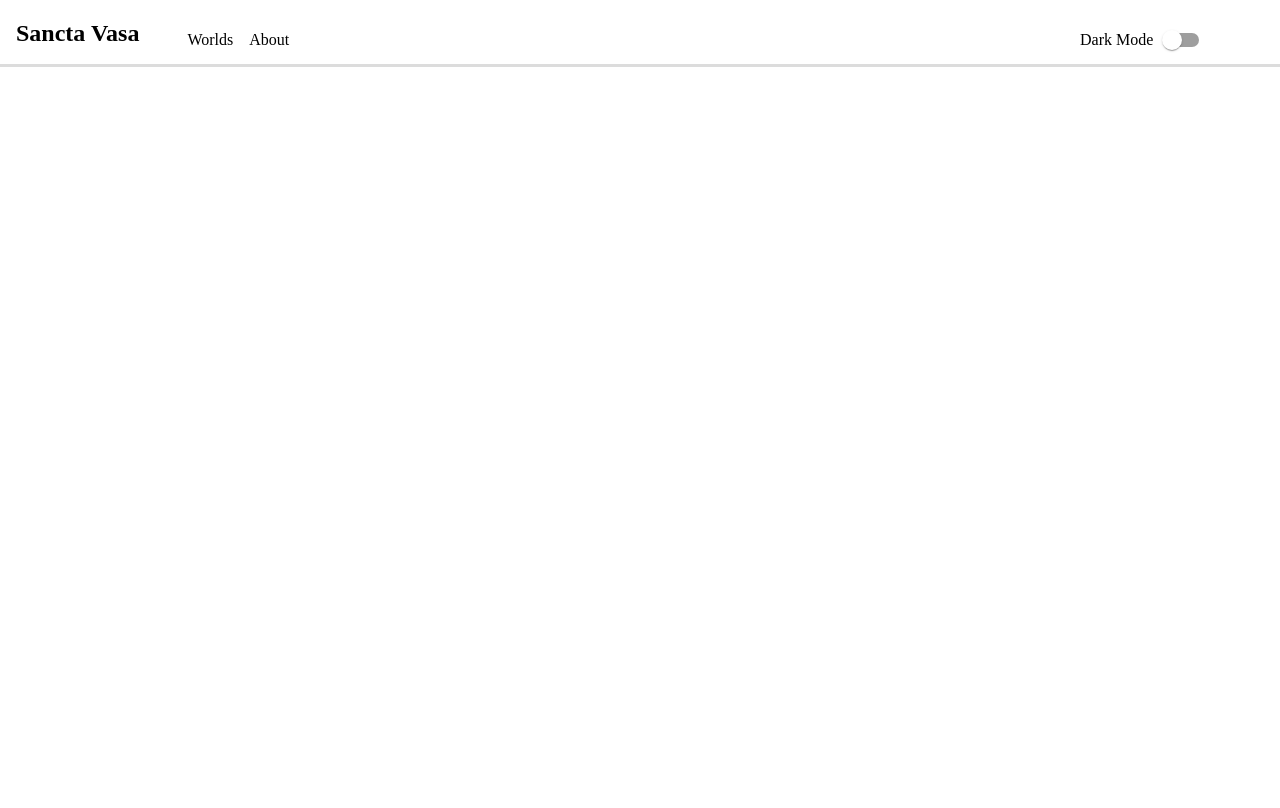
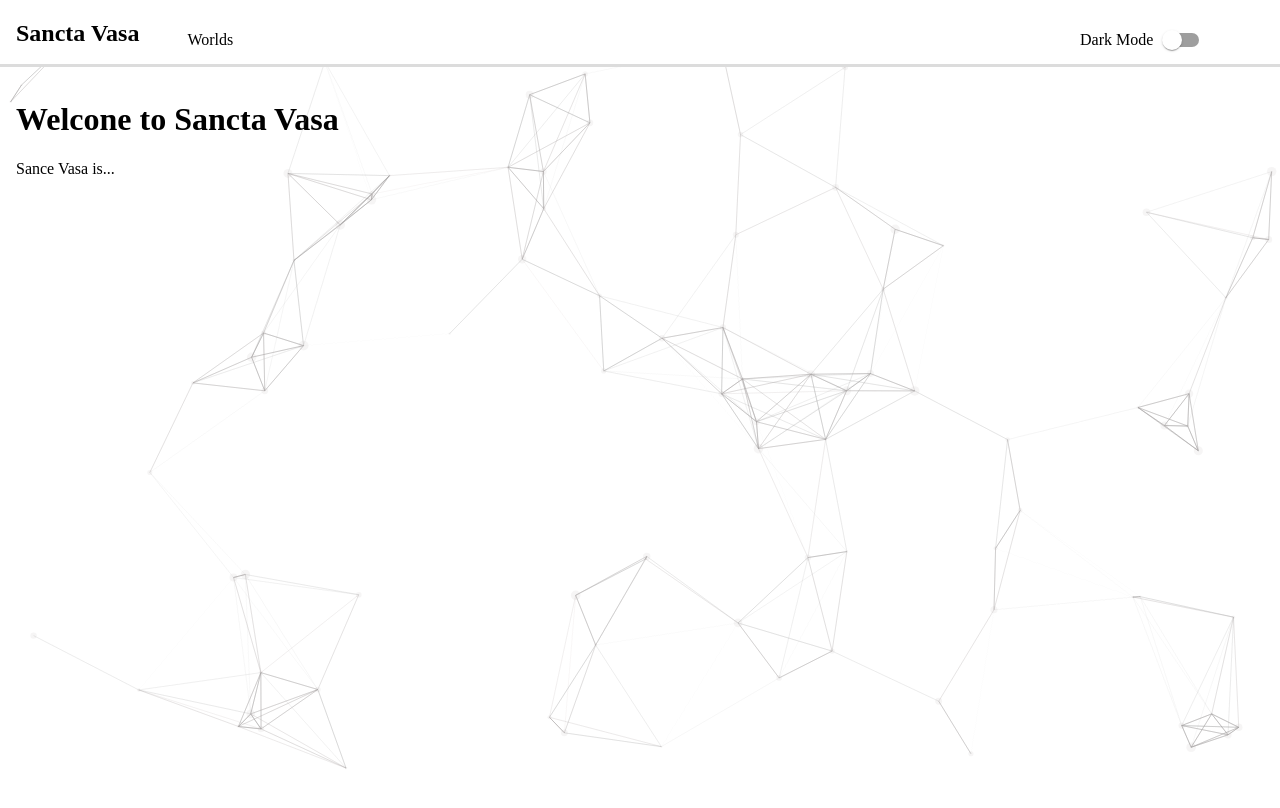
Before and after one commit to tbutler1132/aesthesia-react-app, a React (Create React App) app: page / in a window 1280 px wide. Shown: the top 808 px of the page. Built offline with nearby package versions, Linux system fonts and the light colour scheme.

Commit message:
landing page ready for content

```diff
--- a/src/features/about/components/About.js
+++ /dev/null
@@ -1,9 +0,0 @@
-import React from 'react'
-
-function About() {
-  return (
-    <div>About</div>
-  )
-}
-
-export default About
--- /dev/null
+++ b/src/features/landingPage/LandingPage.js
@@ -0,0 +1,96 @@
+import Particles from 'react-particles'
+import { loadFull } from "tsparticles";
+import { useCallback } from 'react';
+
+function LandingPage() {
+    const particlesInit = useCallback(async engine => {
+        console.log(engine);
+        // you can initiate the tsParticles instance (engine) here, adding custom shapes or presets
+        // this loads the tsparticles package bundle, it's the easiest method for getting everything ready
+        // starting from v2 you can add only the features you need reducing the bundle size
+        await loadFull(engine);
+    }, []);
+
+    const particlesLoaded = useCallback(async container => {
+        await console.log(container);
+    }, []);
+  return (
+    <div style={{position: 'relative', top: '4rem', minHeight: '100vh', textAlign: 'left', padding: '1rem'}}>
+        <Particles
+        id="particles"
+        init={particlesInit}
+        loaded={particlesLoaded}
+        options={{
+          fpsLimit: 120,
+          interactivity: {
+              events: {
+                  onClick: {
+                      enable: true,
+                      mode: "push",
+                  },
+                  onHover: {
+                      enable: true,
+                      mode: "repulse",
+                  },
+                  resize: true,
+              },
+              modes: {
+                  push: {
+                      quantity: 4,
+                  },
+                  repulse: {
+                      distance: 200,
+                      duration: 0.4,
+                  },
+              },
+          },
+          particles: {
+              color: {
+                  value: "#A3A0A0",
+              },
+              links: {
+                  color: "#A3A0A0",
+                  distance: 150,
+                  enable: true,
+                  opacity: 0.5,
+                  width: 1,
+              },
+              collisions: {
+                  enable: true,
+              },
+              move: {
+                  directions: "none",
+                  enable: true,
+                  outModes: {
+                      default: "bounce",
+                  },
+                  random: false,
+                  speed: 2,
+                  straight: false,
+              },
+              number: {
+                  density: {
+                      enable: true,
+                      area: 800,
+                  },
+                  value: 80,
+              },
+              opacity: {
+                  value: 0.1,
+              },
+              shape: {
+                  type: "circle",
+              },
+              size: {
+                  value: { min: 1, max: 5 },
+              },
+          },
+          detectRetina: true,
+      }} />
+        <h1>Welcone to Sancta Vasa</h1>
+        <p>Sance Vasa is...</p>
+    </div>
+  )
+}
+
+export default LandingPage
--- a/src/features/nav/TopNav.js
+++ b/src/features/nav/TopNav.js
@@ -12,10 +12,6 @@ const links = [
   {
     key: "worlds",
     message: "Worlds",
-  },
-  {
-    key: "about",
-    message: "About",
   }
 ]
 
```
Also changed, not shown: src/index.js (+5 -5 lines).
